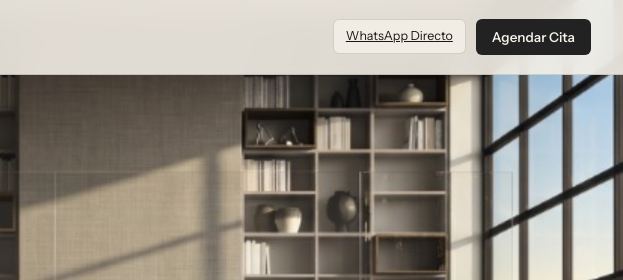
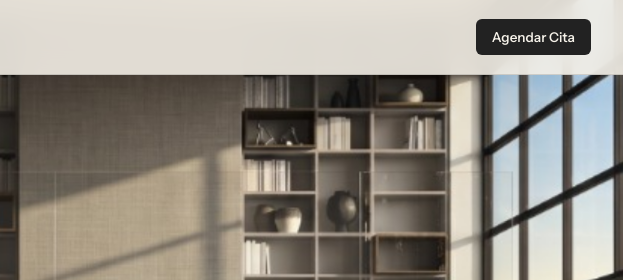
Before and after one commit to OscarFCA/finezza-web, a plain HTML site: page landing.html in a window 1280 px wide. Shown: the top 280 px of the page, 657-1280 px from the left. Drawn offline with Linux system fonts and the light colour scheme.

Commit message:
Landing: quitar botón WhatsApp Directo del encabezado (queda el flotante)
Co-Authored-By: Claude Opus 5.5 <noreply@anthropic.com>

```diff
--- a/landing.html
+++ b/landing.html
@@ -124,9 +124,6 @@
       </a>
 
       <div class="header-actions">
-        <a href="https://wa.me/524427197102?text=Hola%20Finezza%20Quer%C3%A9taro,%20vengo%20de%20su%20campa%C3%B1a%20y%20me%20gustar%C3%ADa%20agendar%20una%20cita%20de%20dise%C3%B1o." target="_blank" rel="noopener" class="demo-switcher" title="Escribir directamente por WhatsApp">
-          <span>WhatsApp Directo</span>
-        </a>
         <a href="#cotizar" class="header-cta-link">Agendar Cita</a>
       </div>
     </header>
```
